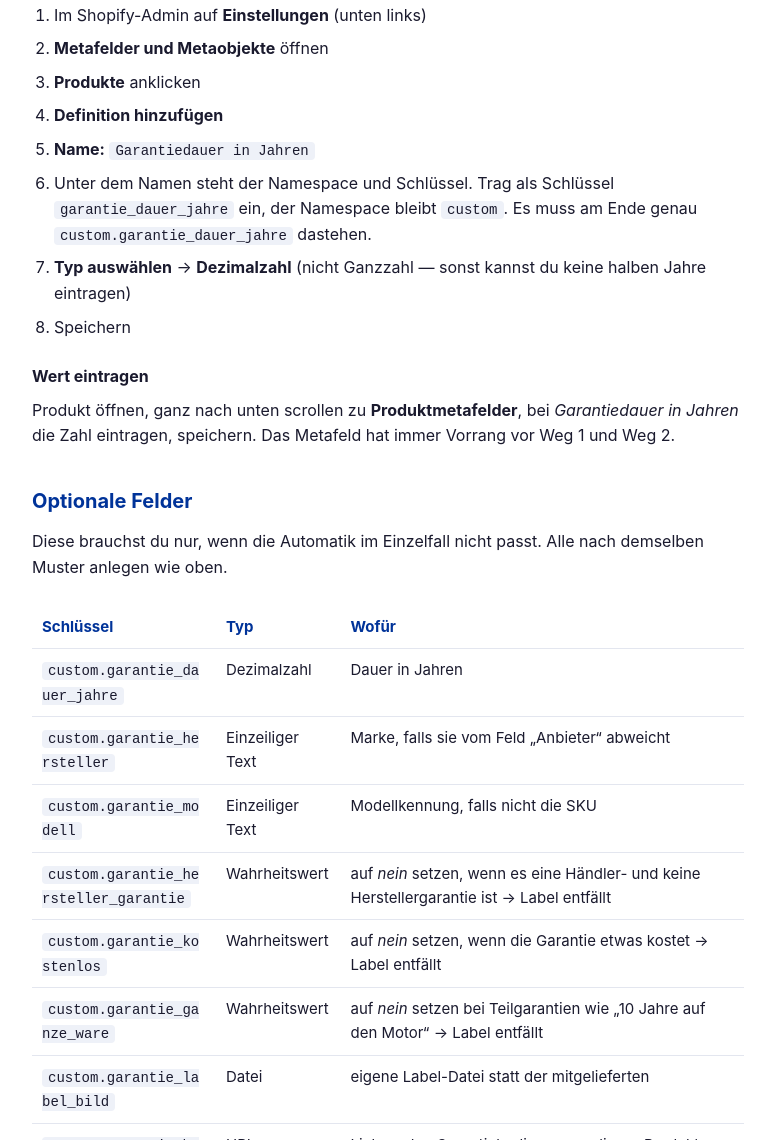
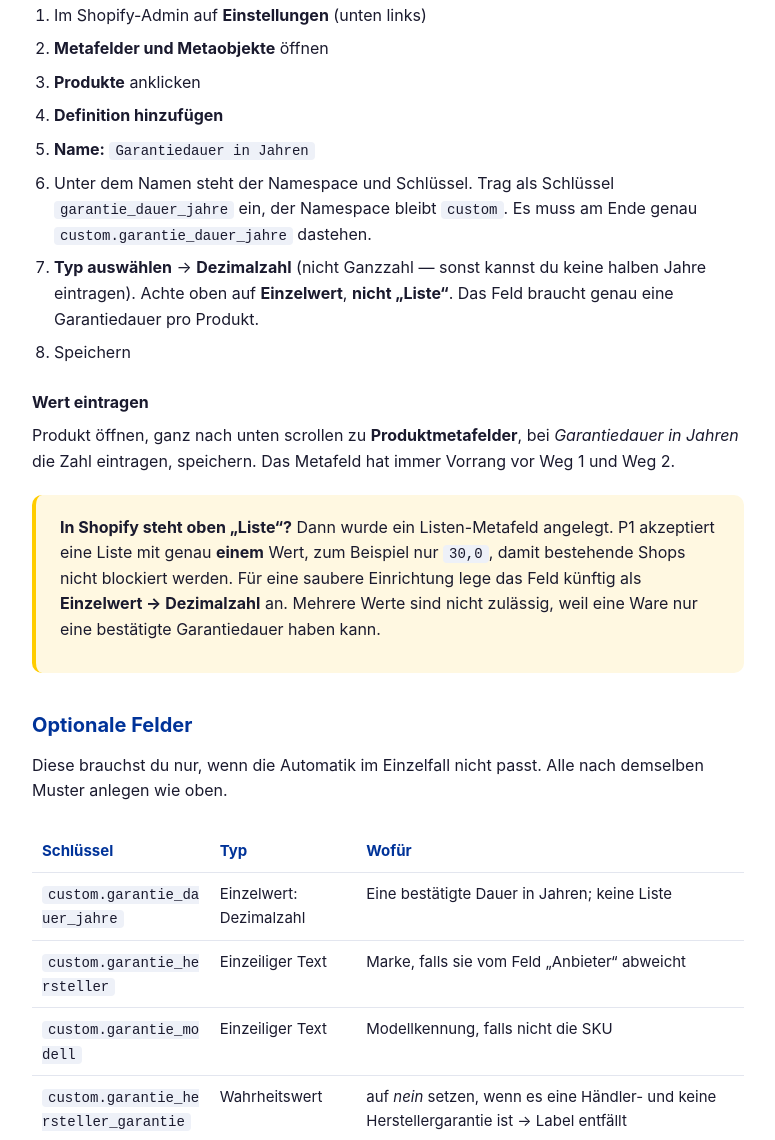
Before and after one commit to rotationsdesigner/garantielabel-support, a plain HTML site: page einrichtung.html in a window 1280 px wide. Shown: the part 2304-3444 px from the top of the page, without its empty margins (252-1027 px from the left). Drawn offline with Linux system fonts and the light colour scheme.

Commit message:
Clarify single-value duration metafields

```diff
--- a/einrichtung.html
+++ b/einrichtung.html
@@ -92,19 +92,22 @@
     <li><strong>Definition hinzufügen</strong></li>
     <li><strong>Name:</strong> <code>Garantiedauer in Jahren</code></li>
     <li>Unter dem Namen steht der Namespace und Schlüssel. Trag als Schlüssel <code>garantie_dauer_jahre</code> ein, der Namespace bleibt <code>custom</code>. Es muss am Ende genau <code>custom.garantie_dauer_jahre</code> dastehen.</li>
-    <li><strong>Typ auswählen</strong> &rarr; <strong>Dezimalzahl</strong> (nicht Ganzzahl — sonst kannst du keine halben Jahre eintragen)</li>
+    <li><strong>Typ auswählen</strong> &rarr; <strong>Dezimalzahl</strong> (nicht Ganzzahl — sonst kannst du keine halben Jahre eintragen). Achte oben auf <strong>Einzelwert</strong>, <strong>nicht „Liste“</strong>. Das Feld braucht genau eine Garantiedauer pro Produkt.</li>
     <li>Speichern</li>
   </ol>
 
   <h3>Wert eintragen</h3>
   <p>Produkt öffnen, ganz nach unten scrollen zu <strong>Produktmetafelder</strong>, bei <em>Garantiedauer in Jahren</em> die Zahl eintragen, speichern. Das Metafeld hat immer Vorrang vor Weg 1 und Weg 2.</p>
+  <div class="karte karte--warn">
+    <p><strong>In Shopify steht oben „Liste“?</strong> Dann wurde ein Listen-Metafeld angelegt. P1 akzeptiert eine Liste mit genau <strong>einem</strong> Wert, zum Beispiel nur <code>30,0</code>, damit bestehende Shops nicht blockiert werden. Für eine saubere Einrichtung lege das Feld künftig als <strong>Einzelwert → Dezimalzahl</strong> an. Mehrere Werte sind nicht zulässig, weil eine Ware nur eine bestätigte Garantiedauer haben kann.</p>
+  </div>
 
   <h2>Optionale Felder</h2>
   <p>Diese brauchst du nur, wenn die Automatik im Einzelfall nicht passt. Alle nach demselben Muster anlegen wie oben.</p>
   <div class="tabelle">
   <table>
     <tr><th>Schlüssel</th><th>Typ</th><th>Wofür</th></tr>
-    <tr><td><code>custom.garantie_dauer_jahre</code></td><td>Dezimalzahl</td><td>Dauer in Jahren</td></tr>
+    <tr><td><code>custom.garantie_dauer_jahre</code></td><td>Einzelwert: Dezimalzahl</td><td>Eine bestätigte Dauer in Jahren; keine Liste</td></tr>
     <tr><td><code>custom.garantie_hersteller</code></td><td>Einzeiliger Text</td><td>Marke, falls sie vom Feld „Anbieter“ abweicht</td></tr>
     <tr><td><code>custom.garantie_modell</code></td><td>Einzeiliger Text</td><td>Modellkennung, falls nicht die SKU</td></tr>
     <tr><td><code>custom.garantie_hersteller_garantie</code></td><td>Wahrheitswert</td><td>auf <em>nein</em> setzen, wenn es eine Händler- und keine Herstellergarantie ist &rarr; Label entfällt</td></tr>
```
